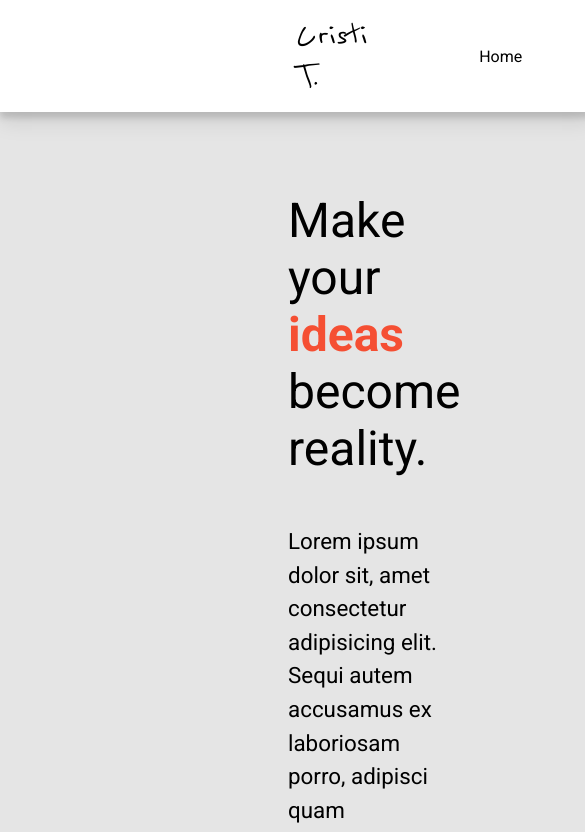
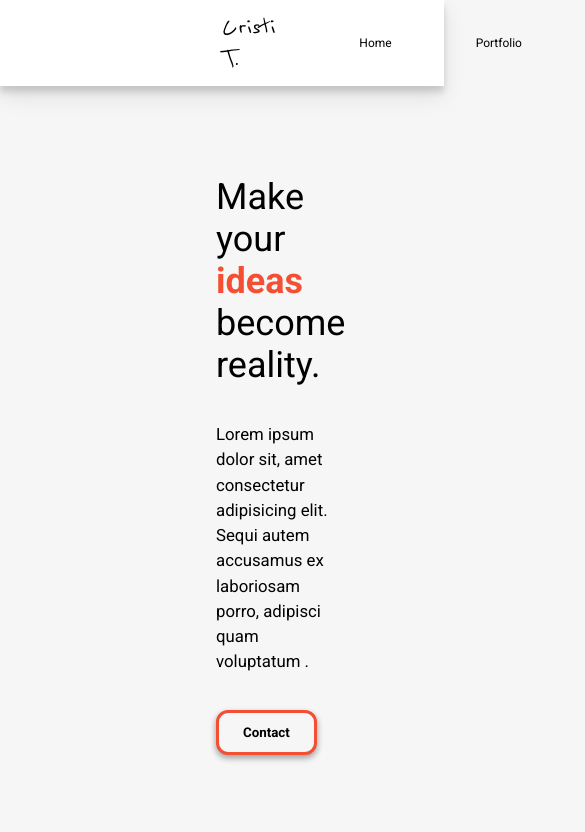
Before and after one commit to CristiTomaaa/ct-portfolio, a React (Create React App) app: page / in a window 390 px wide. Shown: the top 832 px of the page, 585 px wide, since content can reach past the window. Built offline with nearby package versions, Linux system fonts and the light colour scheme.

Commit message:
finished media queries and now website is fully responsive

```diff
--- a/src/components/GlobalStyles.js
+++ b/src/components/GlobalStyles.js
@@ -9,7 +9,8 @@ const GlobalStyles = createGlobalStyle`
 }
 
 body {
-  background: #E5E5E5;
+  /* background: #E5E5E5; */
+  background: #F6F6F6;
   font-family: 'Roboto', Arial;
 }
 
@@ -20,7 +21,7 @@ button{
   padding: 1rem 2rem;
   border: 3px solid #F54F33;
   border-radius: 1rem;
-  background-color: #E5E5E5;
+  background-color: #F6F6F6;
   color: black;
   transition: all 0.5s ease;
   font-family: 'Roboto', Arial;box-shadow: 0 3px 6px rgba(0,0,0,0.16), 0 3px 6px rgba(0,0,0,0.23);
@@ -61,6 +62,14 @@ p {
   line-height: 150%;
 }
 
+//MOBILE AND TABLET RESPONSIVE
+
+html {
+  @media (max-width: 1700px){
+    font-size: 75%;
+  }
+}
+
 `;
 
 export default GlobalStyles;
```
